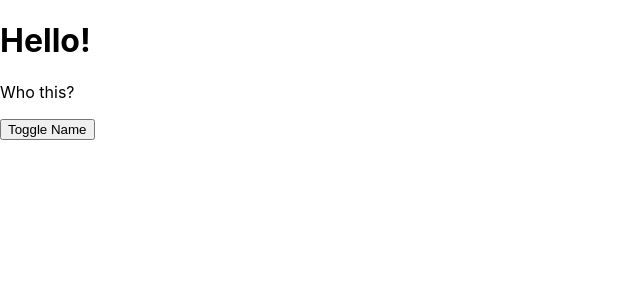
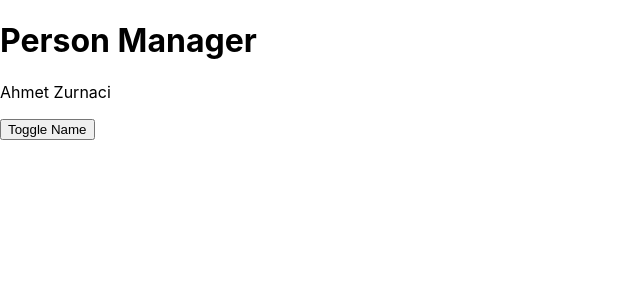
Before and after one commit to CengAmat/React-Zone-2, a React app in the folder react-zone-2/: page / in a window 1280 px wide. Shown: the top 300 px of the page, without its empty margins (0-640 px from the left). Built offline with nearby package versions, Linux system fonts and the light colour scheme.

Commit message:
appTitle

```diff
--- a/react-zone-2/src/components/Cockpit/Cockpit.js
+++ b/react-zone-2/src/components/Cockpit/Cockpit.js
@@ -17,8 +17,8 @@ const Cockpit = (props) => {
 
     return (
         <div className = {classes.Cockpit}>
-            <h1>Hello!</h1>
-            <p className = {assignedClasses.join(' ')}>Who this?</p>
+            <h1>{props.title}</h1>
+            <p className = {assignedClasses.join(' ')}>Ahmet Zurnaci</p>
             <button
                 className = {btnClass}
                 onClick = {props.clicked}>Toggle Name</button>
--- a/react-zone-2/src/containers/App.js
+++ b/react-zone-2/src/containers/App.js
@@ -59,6 +59,7 @@ class App extends Component{
     return (
       <div className = {classes.App}>
         <Cockpit
+          title = {this.props.appTitle}
           showPersons = {this.state.showPersons}
           persons = {this.state.persons}
           clicked = {this.togglePersonsHandler}/>
--- a/react-zone-2/src/index.js
+++ b/react-zone-2/src/index.js
@@ -6,7 +6,7 @@ import reportWebVitals from './reportWebVitals';
 
 ReactDOM.render(
   <React.StrictMode>
-    <App />
+    <App appTitle = "Person Manager"/>
   </React.StrictMode>,
   document.getElementById('root')
 );
```
